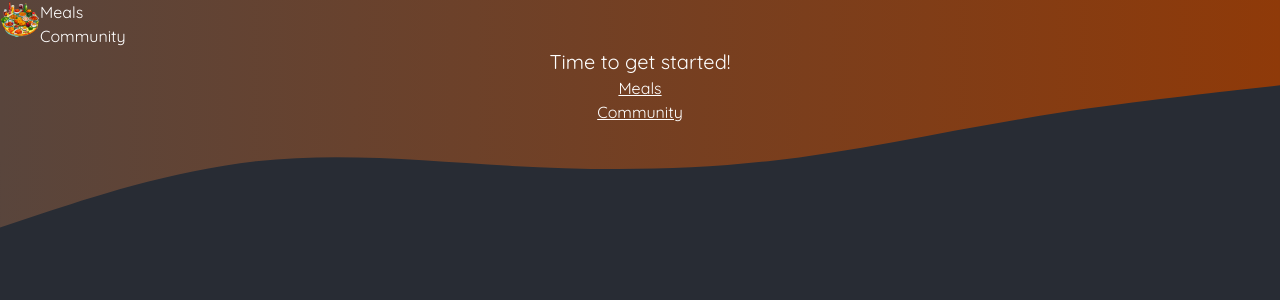
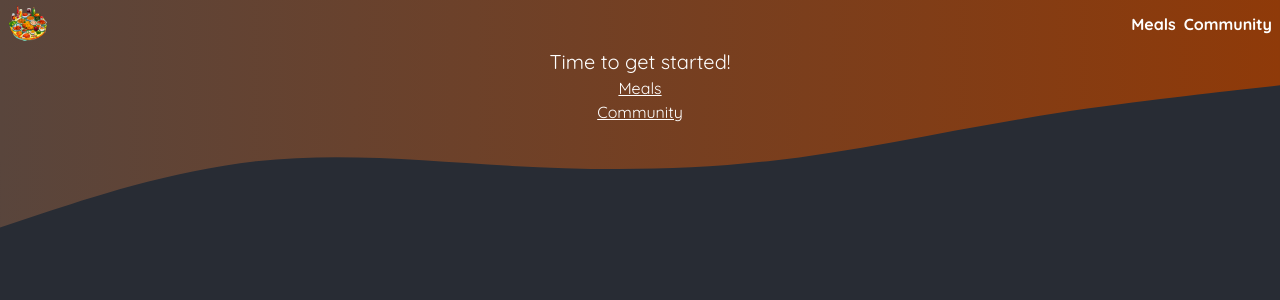
Before and after one commit to katesunday/next_app, a Next.js app: page / in a window 1280 px wide. Shown: the top 300 px of the page. Built offline with nearby package versions, Linux system fonts and the light colour scheme.

Commit message:
header update

```diff
--- a/app/globals.css
+++ b/app/globals.css
@@ -16,8 +16,6 @@
   }
 }
 
-
-
 * {
   box-sizing: border-box;
 }
@@ -30,7 +28,6 @@ body {
   margin: 0;
   background: radial-gradient(#282c34, #282c34);
 }
-
 
 svg {
   display: block;
--- a/app/layout.tsx
+++ b/app/layout.tsx
@@ -14,11 +14,11 @@ export default function RootLayout({
   return (
     <html lang="en" className="h-full">
       <body className="m-0 h-full bg-gradient-to-b from-[#282c34] to-[#282c34] font-['Quicksand'] text-white">
-        <div className="header-background absolute top-0 left-0 w-full h-[320px] z-[-1]">
+        <div className="absolute left-0 top-0 z-[-1] h-[320px] w-full header-background">
           <svg
             xmlns="http://www.w3.org/2000/svg"
             viewBox="0 0 1440 320"
-            className="w-full h-full"
+            className="h-full w-full"
           >
             <defs>
               <linearGradient id="gradient" x1="0%" y1="0%" x2="100%" y2="0%">
--- a/app/page.tsx
+++ b/app/page.tsx
@@ -3,7 +3,7 @@ import Link from 'next/link';
 export default function Home() {
   return (
     <main>
-      <h1 className="text-white text-center text-xl">Time to get started!</h1>
+      <h1 className="text-center text-xl text-white">Time to get started!</h1>
       <div className="text-center">
         <Link href="/meals" className="underline">
           <p>Meals</p>
--- a/components/header/header.tsx
+++ b/components/header/header.tsx
@@ -1,20 +1,40 @@
+'use client';
 import logoImg from '../../assets/logo.png';
 import Image from 'next/image';
 import Link from 'next/link';
+import { usePathname } from 'next/navigation';
 
 export default function Header() {
+  const pathname = usePathname(); // Get the current path
+
+  const isActive = (path: string) => pathname === path;
+
   return (
-    <header className="flex">
+    <header className="flex items-center justify-between px-2 py-0 md:py-1">
       <Link href="/">
         <Image src={logoImg.src} alt="Logo" width="40" height="40" />
       </Link>
-      <nav className="flex gap-2">
-        <ul>
+      <nav>
+        <ul className="m-0 flex list-none gap-2 p-0 font-bold no-underline active:bg-amber-600 active:bg-clip-text">
           <li>
-            <Link href="/meals">Meals</Link>
+            <Link
+              className={`${
+                isActive('/meals') ? 'text-amber-500' : 'text-white'
+              } transition-all hover:text-amber-500`}
+              href="/meals"
+            >
+              Meals
+            </Link>
           </li>
           <li>
-            <Link href="/community">Community</Link>
+            <Link
+              className={`${
+                isActive('/community') ? 'text-amber-500' : 'text-white'
+              } transition-all hover:text-amber-500`}
+              href="/community"
+            >
+              Community
+            </Link>
           </li>
         </ul>
       </nav>
```
Also changed, not shown: package.json (+9 -8 lines), 2 other files (tests, documents, lock files or other folders).
